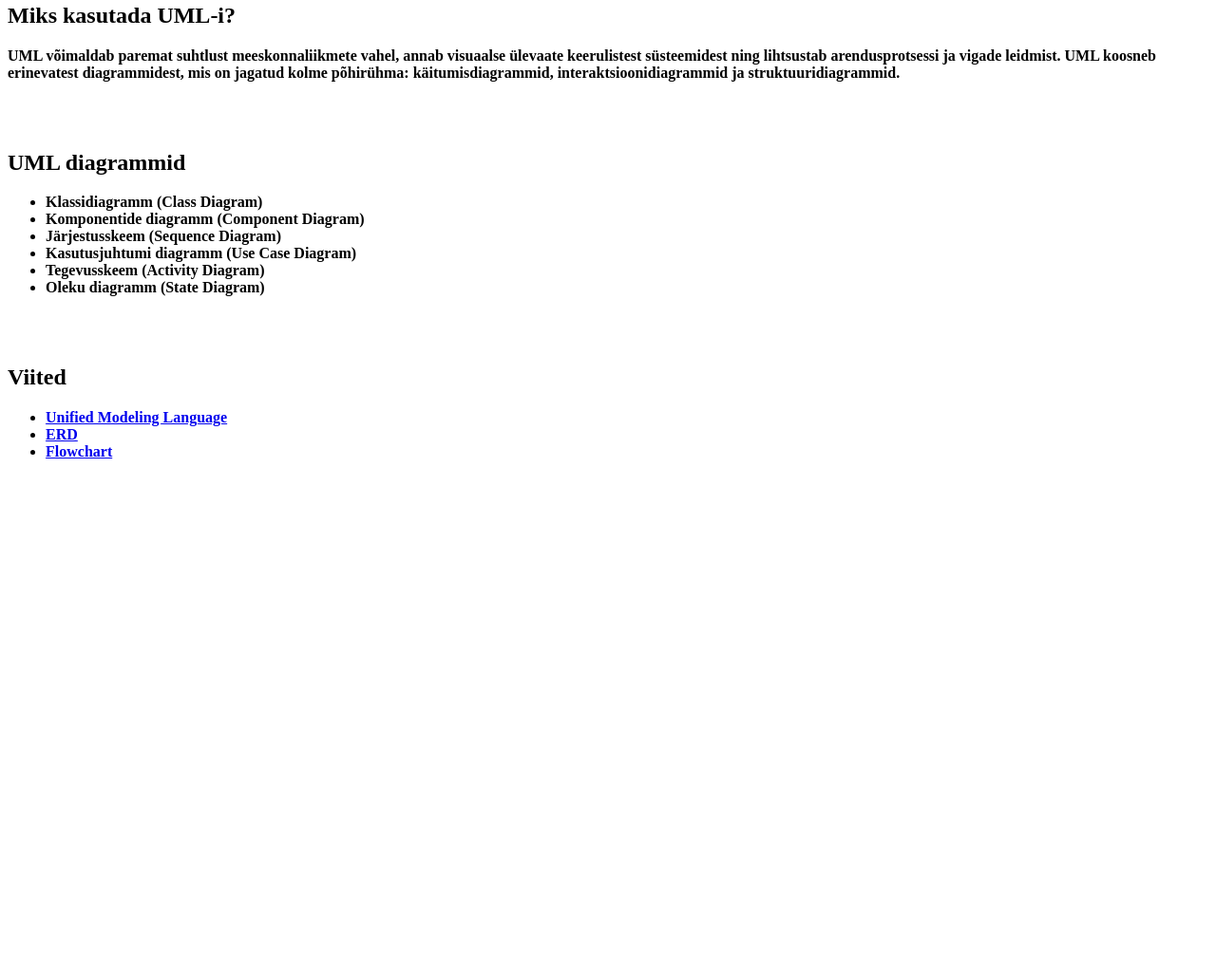
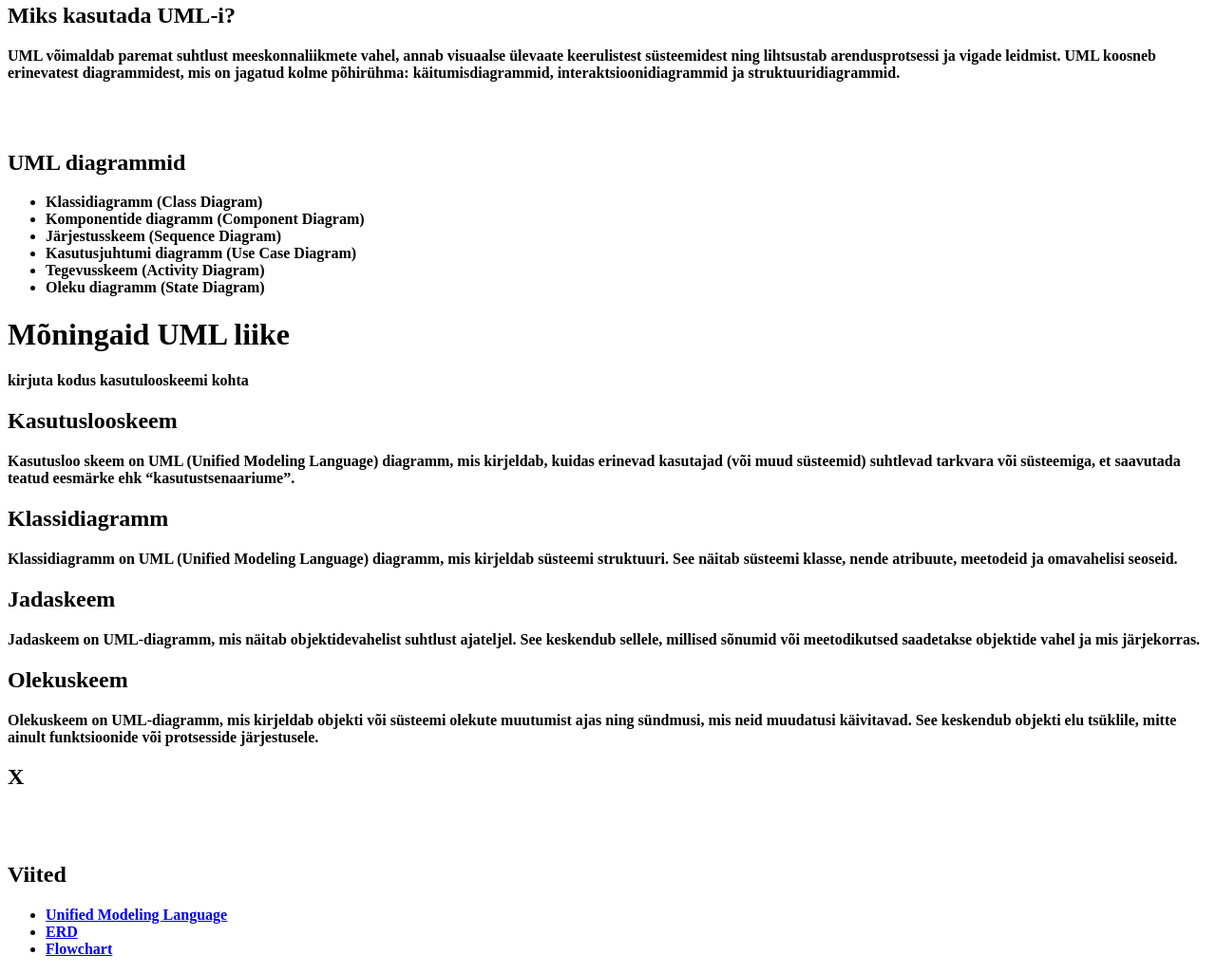
Before and after one commit to Twaos/Targe24AR, a plain HTML site: page UMLDiagrams/UMLMAIN.html in a window 1280 px wide. Shown: the part 226-1251 px from the top of the page at 95% size. Before the commit the page ends 800 px from the top, so only its background shows below. Drawn offline with Linux system fonts and the light colour scheme.

Commit message:
vooskeem

```diff
--- a/UMLDiagrams/UMLMAIN.html
+++ b/UMLDiagrams/UMLMAIN.html
@@ -34,6 +34,25 @@
         <li>Tegevusskeem (Activity Diagram)</li>
         <li>Oleku diagramm (State Diagram)</li>
     </ul>
+    <h1>Mõningaid UML liike</h1>
+    kirjuta kodus kasutulooskeemi kohta
+    <h2>Kasutuslooskeem</h2>
+    <p>
+        Kasutusloo skeem on UML (Unified Modeling Language) diagramm, mis kirjeldab, kuidas erinevad kasutajad (või muud süsteemid) suhtlevad tarkvara või süsteemiga, et saavutada teatud eesmärke ehk “kasutustsenaariume”.
+    </p>
+    <h2>Klassidiagramm</h2>
+    <p>
+        Klassidiagramm on UML (Unified Modeling Language) diagramm, mis kirjeldab süsteemi struktuuri. See näitab süsteemi klasse, nende atribuute, meetodeid ja omavahelisi seoseid.
+    </p>
+    <h2>Jadaskeem</h2>
+    <p>
+        Jadaskeem on UML-diagramm, mis näitab objektidevahelist suhtlust ajateljel. See keskendub sellele, millised sõnumid või meetodikutsed saadetakse objektide vahel ja mis järjekorras.
+    </p>
+    <h2>Olekuskeem</h2>
+    <P>
+        Olekuskeem on UML-diagramm, mis kirjeldab objekti või süsteemi olekute muutumist ajas ning sündmusi, mis neid muudatusi käivitavad. See keskendub objekti elu tsüklile, mitte ainult funktsioonide või protsesside järjestusele.
+    </P>
+    <h2>X</h2>
     <br />
     <br />
     <h2>Viited</h2>
```
Also changed, not shown: index.html (+3 -3 lines).
